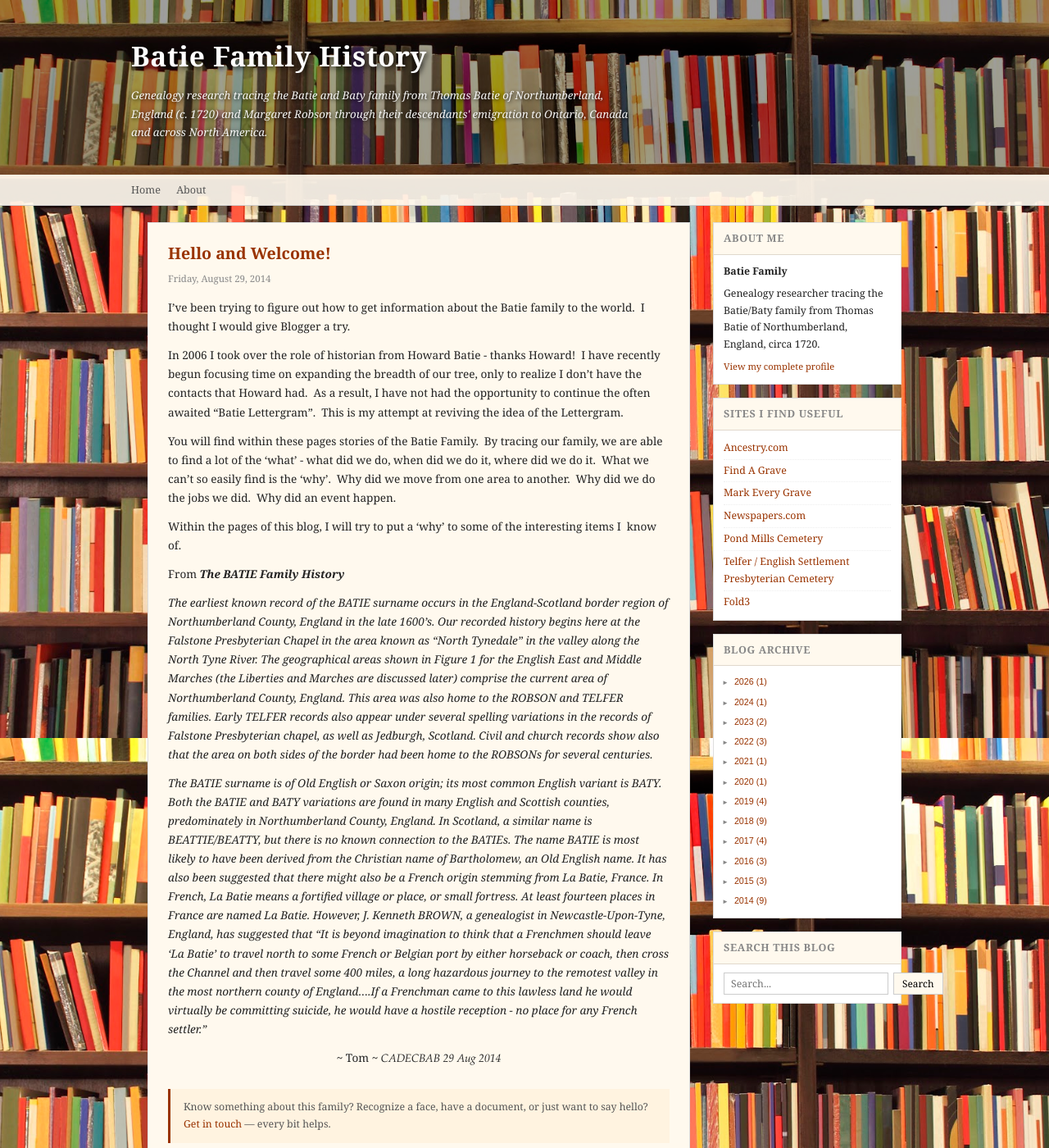
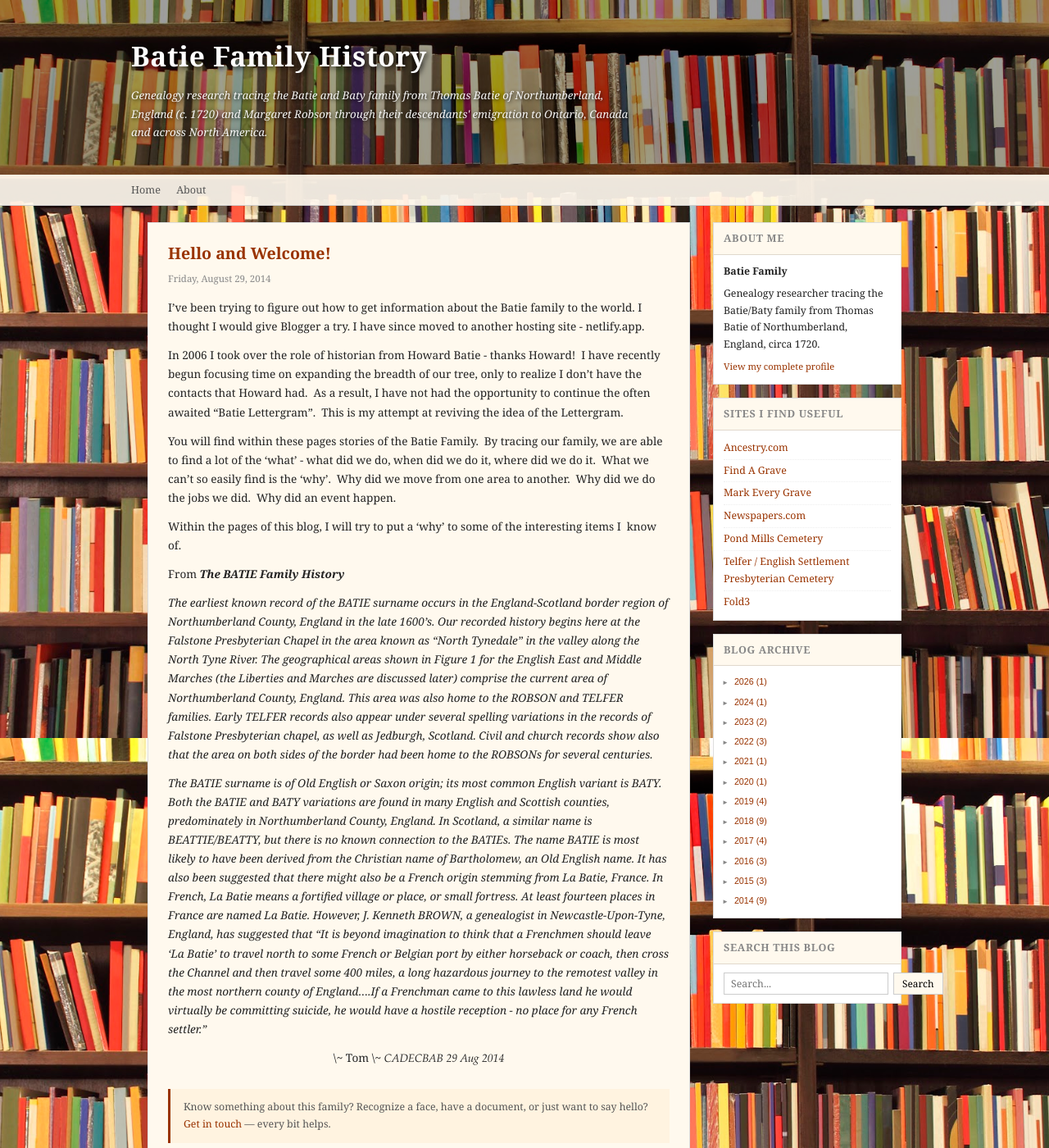
Before and after one commit to twbaty/batiefamilyhistory, a Jekyll site: the page built from _posts/2014-08-29-hello-and-welcome.md, in a window 1280 px wide and 1400 px high. Shown: the whole window at 82% size. Built offline with Jekyll 4.4.1, drawn with Linux system fonts in a browser that asks for light colours; a script that is not in the unit is left out.

Commit message:
Update Posts “2014-08-29-hello-and-welcome”

```diff
--- a/_posts/2014-08-29-hello-and-welcome.md
+++ b/_posts/2014-08-29-hello-and-welcome.md
@@ -1,11 +1,10 @@
 ---
 layout: post
-title: "Hello and Welcome!"
+title: Hello and Welcome!
 date: 2014-08-29 11:20:00 +0000
 published: true
 ---
-
-I've been trying to figure out how to get information about the Batie family to the world. &nbsp;I thought I would give Blogger a try.
+I've been trying to figure out how to get information about the Batie family to the world. I thought I would give Blogger a try.  I have since moved to another hosting site - netlify.app.
 
 In 2006 I took over the role of historian from Howard Batie - thanks Howard! &nbsp;I have recently begun focusing time on expanding the breadth of our tree, only to realize I don't have the contacts that Howard had. &nbsp;As a result, I have not had the opportunity to continue the often awaited "Batie Lettergram". &nbsp;This is my attempt at reviving the idea of the Lettergram.
 
@@ -54,7 +53,7 @@ be committing suicide, he would have a hostile reception - no place for
 any French settler."&nbsp;</i>
 
 <div style="text-align: center;">
-~ Tom ~
+\~ Tom \~
 
 <i style="font-family: 'Book Antiqua';">CADECBAB</i>
 
```
